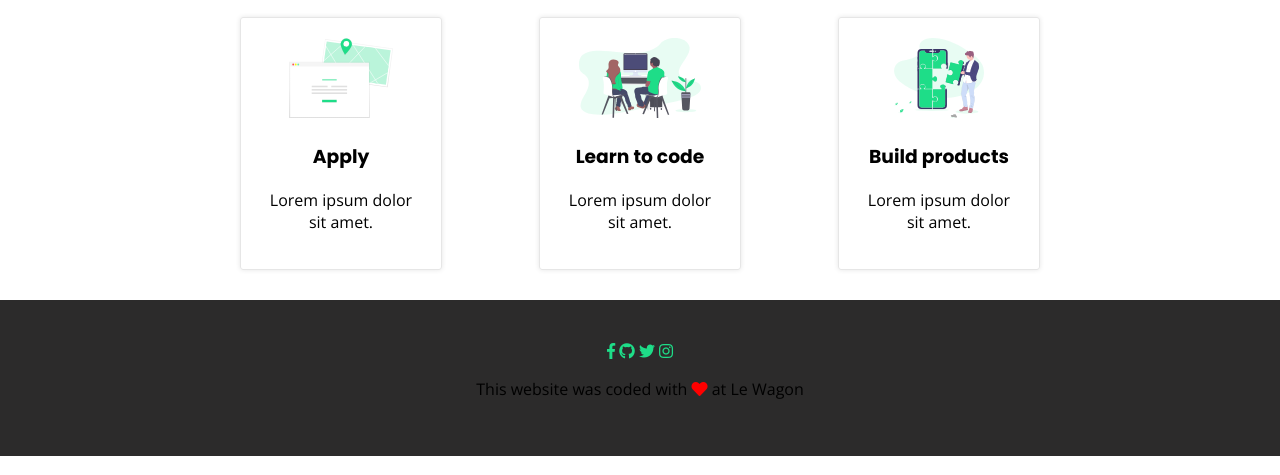
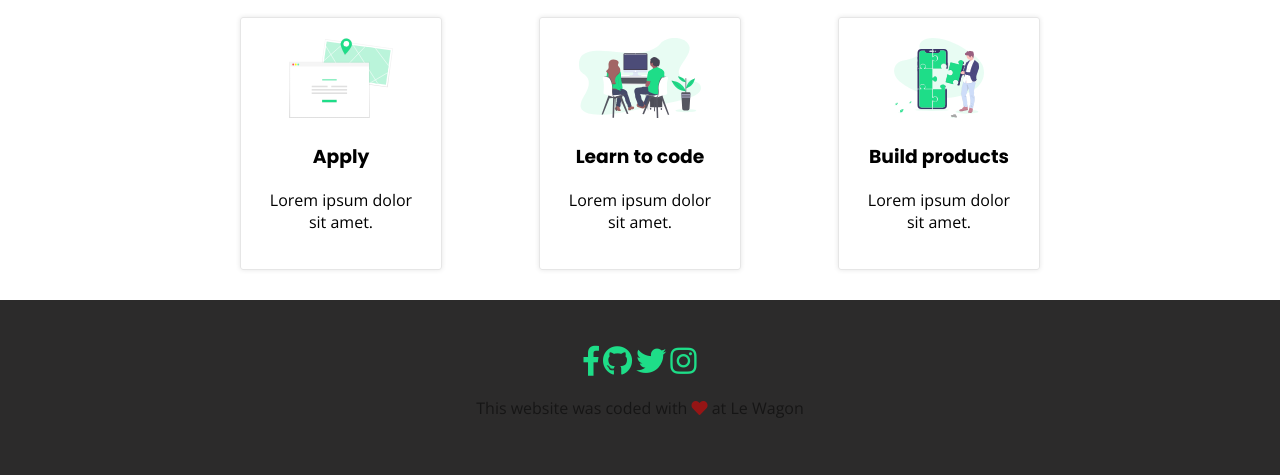
Before and after one commit to lilou1681/landing, a plain HTML site: page index.html in a window 1280 px wide. Shown: the part 506-981 px from the top of the page. Drawn offline with nearby package versions, Linux system fonts and the light colour scheme.

Commit message:
my landing page

```diff
--- a/css/style.css
+++ b/css/style.css
@@ -34,7 +34,8 @@ footer{
 }
 .icones a{
   color:#1edd88;
+  font-size:30px;
 }
-.icone p{
+.icones p{
   opacity:0.5;
 }
```
